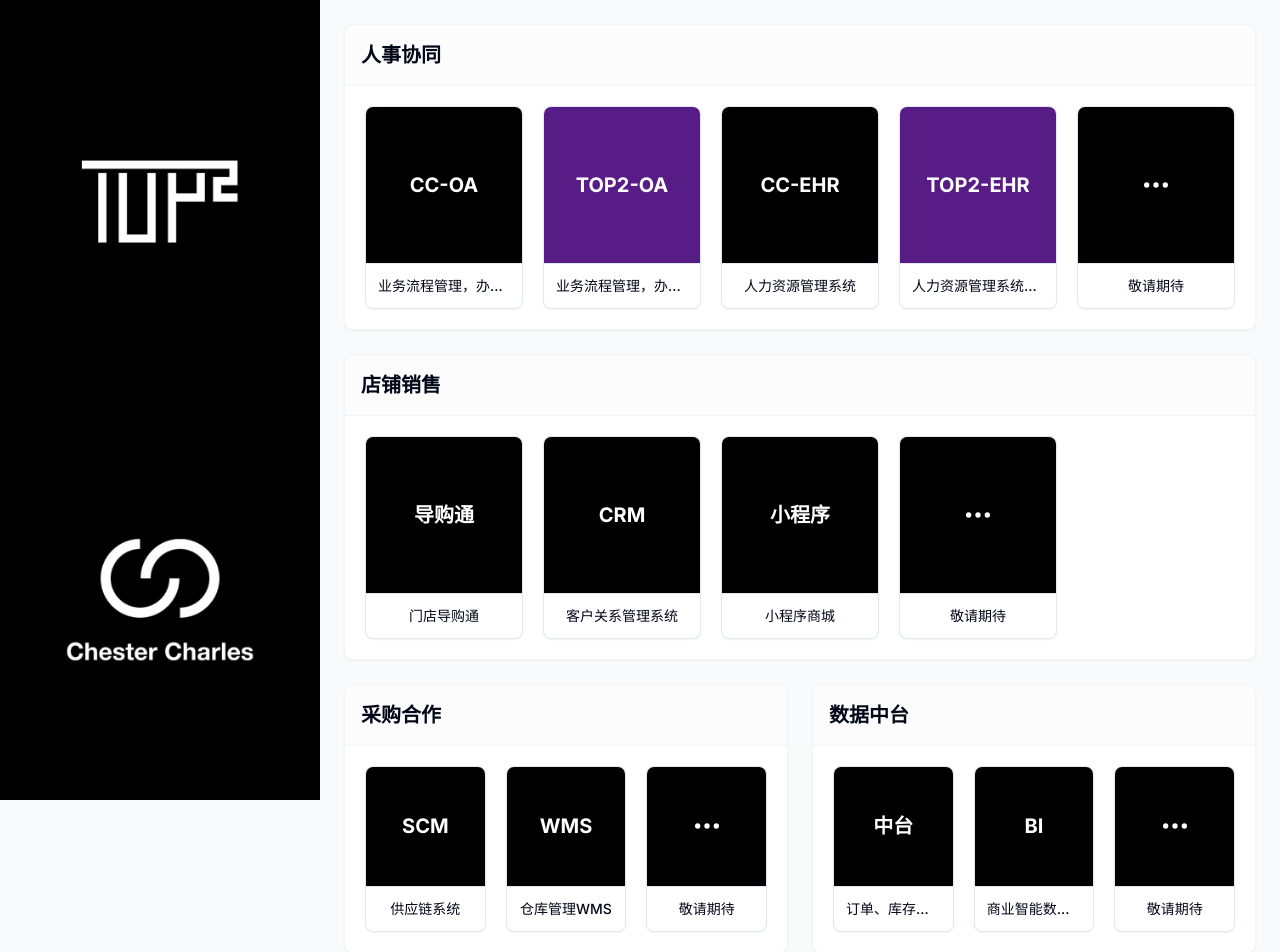
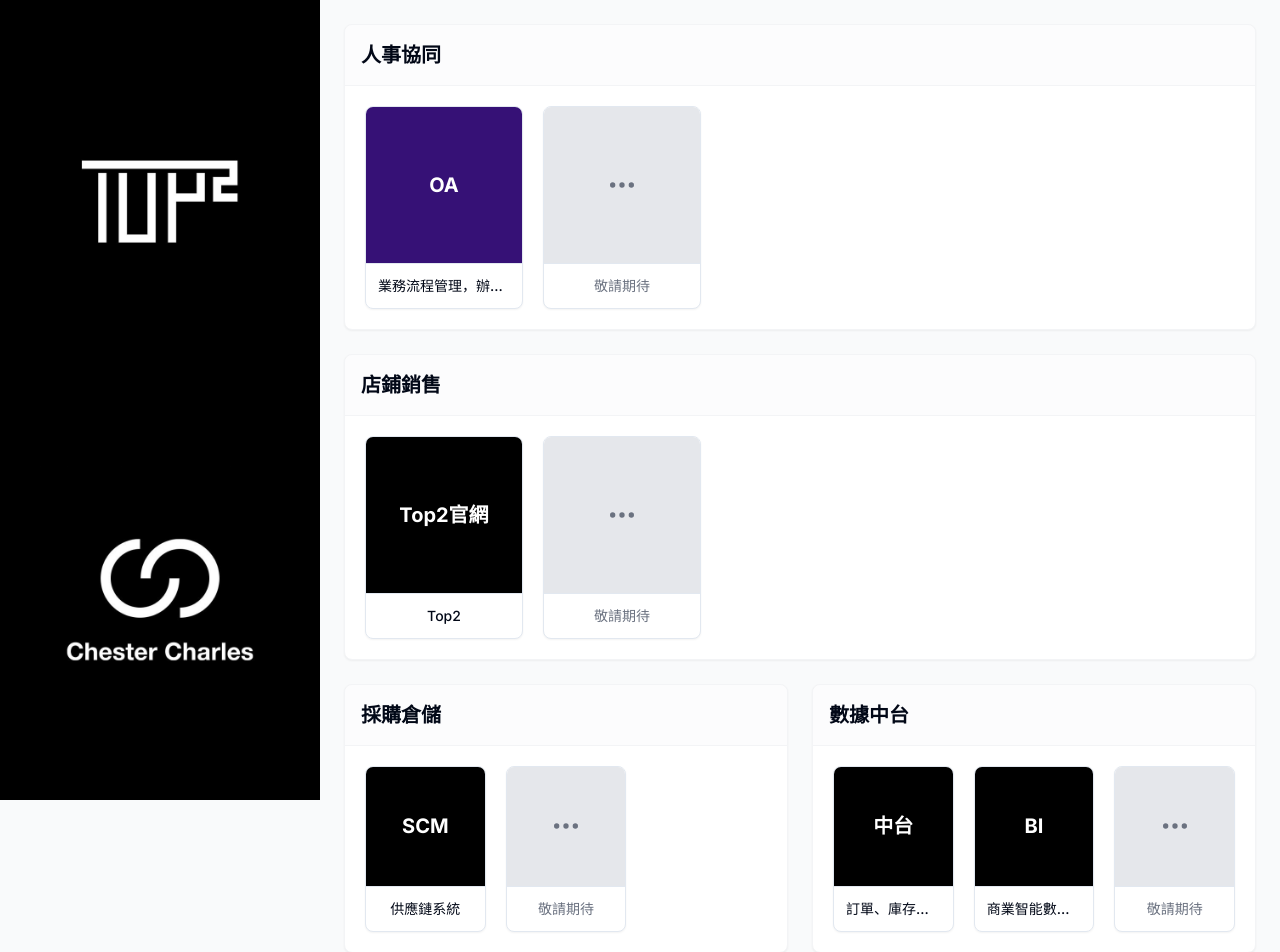
Before and after one commit to vonggiunfa/cc-system-entrance, a Next.js app: page / in a window 1280 px wide. Shown: the top 952 px of the page. Built offline with nearby package versions, Linux system fonts and the light colour scheme.

Commit message:
feat: 更新页面配置，添加敬请期待卡片组件并优化模块卡片链接

```diff
--- a/app/page.tsx
+++ b/app/page.tsx
@@ -1,6 +1,7 @@
 import { Card } from "@/components/ui/card"
 import { MoreHorizontal } from "lucide-react"
 import Image from "next/image"
+import Link from "next/link"
 import type React from "react"
 
 export default function Dashboard() {
@@ -10,11 +11,11 @@ export default function Dashboard() {
       <aside className="w-full md:w-1/4 bg-black text-white md:fixed md:h-screen z-10 h-auto">
         <div className="flex flex-row md:flex-col items-center justify-center p-4 md:p-6 md:h-full">
           <div className="flex-1 flex justify-center items-center md:mb-12 md:w-full max-w-[180px] md:max-w-full">
-            <Image src="/logo-top.jpeg" alt="TOP Logo" width={500} height={500} className="w-full h-auto" />
+            <Image src="/cc-se/logo-top.jpeg" alt="TOP Logo" width={500} height={500} className="w-full h-auto" />
           </div>
           <div className="flex-1 flex justify-center items-center md:w-full max-w-[180px] md:max-w-full">
             <Image
-              src="/logo-chester.jpeg"
+              src="/cc-se/logo-chester.jpeg"
               alt="Chester Charles Logo"
               width={500}
               height={500}
@@ -30,19 +31,15 @@ export default function Dashboard() {
         <div className="grid gap-6 max-w-6xl mx-auto">
           {/* HR Section */}
           <section className="bg-white rounded-lg overflow-hidden shadow-sm border border-gray-100 hover:shadow transition-shadow">
-            <h2 className="text-xl font-bold p-4 border-b border-gray-100 bg-gray-50/50">人事协同</h2>
+            <h2 className="text-xl font-bold p-4 border-b border-gray-100 bg-gray-50/50">人事協同</h2>
             <div className="p-5">
               <div className="grid grid-cols-2 sm:grid-cols-3 md:grid-cols-4 lg:grid-cols-5 gap-5">
-                <ModuleCard title="CC-OA" description="业务流程管理，办公协同" bgColor="bg-black" />
-                <ModuleCard title="TOP2-OA" description="业务流程管理，办公协同" bgColor="bg-purple-900" />
-                <ModuleCard title="CC-EHR" description="人力资源管理系统" bgColor="bg-black" />
-                <ModuleCard title="TOP2-EHR" description="人力资源管理系统、企业员工管理平台" bgColor="bg-purple-900" />
-                <ModuleCard
-                  title="..."
-                  description="敬请期待"
-                  bgColor="bg-black"
-                  icon={<MoreHorizontal className="w-8 h-8" />}
-                />
+                <ModuleCard title="OA" description="業務流程管理，辦公協同" bgColor="bg-[#361176]" url="https://oa.top-2.com:1443/" />
+                {/* <ModuleCard title="CC-OA" description="業務流程管理，辦公協同" bgColor="bg-black" url="/cc-oa" />
+                <ModuleCard title="TOP2-OA" description="業務流程管理，辦公協同" bgColor="bg-purple-900" url="/top2-oa" />
+                <ModuleCard title="CC-EHR" description="人力資源管理系統" bgColor="bg-black" url="/cc-ehr" />
+                <ModuleCard title="TOP2-EHR" description="人力資源管理系統、企業員工管理平台" bgColor="bg-purple-900" url="/top2-ehr" /> */}
+                <ComingSoonCard description="敬請期待" />
                 {/* <AddModuleCard /> */}
               </div>
             </div>
@@ -50,18 +47,13 @@ export default function Dashboard() {
 
           {/* Store Sales Section */}
           <section className="bg-white rounded-lg overflow-hidden shadow-sm border border-gray-100 hover:shadow transition-shadow">
-            <h2 className="text-xl font-bold p-4 border-b border-gray-100 bg-gray-50/50">店铺销售</h2>
+            <h2 className="text-xl font-bold p-4 border-b border-gray-100 bg-gray-50/50">店鋪銷售</h2>
             <div className="p-5">
               <div className="grid grid-cols-2 sm:grid-cols-3 md:grid-cols-4 lg:grid-cols-5 gap-5">
-                <ModuleCard title="导购通" description="门店导购通" bgColor="bg-black" />
-                <ModuleCard title="CRM" description="客户关系管理系统" bgColor="bg-black" />
-                <ModuleCard title="小程序" description="小程序商城" bgColor="bg-black" />
-                <ModuleCard
-                  title="..."
-                  description="敬请期待"
-                  bgColor="bg-black"
-                  icon={<MoreHorizontal className="w-8 h-8" />}
-                />
+                <ModuleCard title="Top2官網" description="Top2" bgColor="bg-black" url="https://www.top-2.com/" />
+                {/* <ModuleCard title="CRM" description="客戶關係管理系統" bgColor="bg-black" url="/crm" />
+                <ModuleCard title="小程序" description="小程序商城" bgColor="bg-black" url="/mini-program" /> */}
+                <ComingSoonCard description="敬請期待" />
                 {/* <AddModuleCard /> */}
               </div>
             </div>
@@ -71,34 +63,24 @@ export default function Dashboard() {
           <div className="grid md:grid-cols-2 gap-6">
             {/* Procurement Section */}
             <section className="bg-white rounded-lg overflow-hidden shadow-sm border border-gray-100 hover:shadow transition-shadow">
-              <h2 className="text-xl font-bold p-4 border-b border-gray-100 bg-gray-50/50">采购合作</h2>
+              <h2 className="text-xl font-bold p-4 border-b border-gray-100 bg-gray-50/50">採購倉儲</h2>
               <div className="p-5">
                 <div className="grid grid-cols-2 sm:grid-cols-3 gap-5">
-                  <ModuleCard title="SCM" description="供应链系统" bgColor="bg-black" />
-                  <ModuleCard title="WMS" description="仓库管理WMS" bgColor="bg-black" />
-                  <ModuleCard
-                    title="..."
-                    description="敬请期待"
-                    bgColor="bg-black"
-                    icon={<MoreHorizontal className="w-8 h-8" />}
-                  />
+                  <ModuleCard title="SCM" description="供應鏈系統" bgColor="bg-black" url="http://120.55.44.246:18001/Login" />
+                  {/* <ModuleCard title="WMS" description="倉庫管理WMS" bgColor="bg-black" url="/wms" /> */}
+                  <ComingSoonCard description="敬請期待" />
                 </div>
               </div>
             </section>
 
             {/* Data Platform Section */}
             <section className="bg-white rounded-lg overflow-hidden shadow-sm border border-gray-100 hover:shadow transition-shadow">
-              <h2 className="text-xl font-bold p-4 border-b border-gray-100 bg-gray-50/50">数据中台</h2>
+              <h2 className="text-xl font-bold p-4 border-b border-gray-100 bg-gray-50/50">數據中台</h2>
               <div className="p-5">
                 <div className="grid grid-cols-2 sm:grid-cols-3 gap-5">
-                  <ModuleCard title="中台" description="订单、库存、商品" bgColor="bg-black" />
-                  <ModuleCard title="BI" description="商业智能数据报表" bgColor="bg-black" />
-                  <ModuleCard
-                    title="..."
-                    description="敬请期待"
-                    bgColor="bg-black"
-                    icon={<MoreHorizontal className="w-8 h-8" />}
-                  />
+                  <ModuleCard title="中台" description="訂單、庫存、商品" bgColor="bg-black" url="https://oms.top-2.com/" />
+                  <ModuleCard title="BI" description="商業智能數據報表" bgColor="bg-black" url="https://bi.top-2.com/webroot/decision/login?origin=cd97e378-7adb-4570-8b92-814d622ea095#/" />
+                  <ComingSoonCard description="敬請期待" />
                 </div>
               </div>
             </section>
@@ -114,11 +96,12 @@ interface ModuleCardProps {
   description: string
   bgColor: string
   icon?: React.ReactNode
+  url?: string
 }
 
-function ModuleCard({ title, description, bgColor, icon }: ModuleCardProps) {
-  return (
-    <Card className="flex flex-col items-center transition-all hover:shadow-md hover:translate-y-[-2px] cursor-pointer overflow-hidden group">
+function ModuleCard({ title, description, bgColor, icon, url }: ModuleCardProps) {
+  const cardContent = (
+    <>
       <div
         className={`${bgColor} text-white w-full aspect-square flex items-center justify-center text-xl font-bold relative`}
       >
@@ -127,6 +110,32 @@ function ModuleCard({ title, description, bgColor, icon }: ModuleCardProps) {
       </div>
       <div className="p-3 text-center w-full border-t">
         <p className="text-sm font-medium truncate">{description}</p>
+      </div>
+    </>
+  )
+
+  return url ? (
+    <Link href={url} className="block w-full">
+      <Card className="flex flex-col items-center transition-all hover:shadow-md hover:translate-y-[-2px] cursor-pointer overflow-hidden group">
+        {cardContent}
+      </Card>
+    </Link>
+  ) : (
+    <Card className="flex flex-col items-center transition-all hover:shadow-md hover:translate-y-[-2px] cursor-pointer overflow-hidden group">
+      {cardContent}
+    </Card>
+  )
+}
+
+// 新增敬請期待卡片组件，使用浅灰色系列
+function ComingSoonCard({ description }: { description: string }) {
+  return (
+    <Card className="flex flex-col items-center overflow-hidden">
+      <div className="bg-gray-200 text-gray-500 w-full aspect-square flex items-center justify-center text-xl font-bold relative">
+        <MoreHorizontal className="w-8 h-8" />
+      </div>
+      <div className="p-3 text-center w-full border-t">
+        <p className="text-sm font-medium text-gray-500 truncate">{description}</p>
       </div>
     </Card>
   )
@@ -139,7 +148,7 @@ function ModuleCard({ title, description, bgColor, icon }: ModuleCardProps) {
 //         <Plus className="w-10 h-10 text-gray-400 group-hover:text-gray-600 transition-colors" />
 //       </div>
 //       <div className="p-3 text-center w-full border-t">
-//         <p className="text-sm text-gray-500 truncate">添加模块</p>
+//         <p className="text-sm text-gray-500 truncate">添加模塊</p>
 //       </div>
 //     </Card>
 //   )
--- a/next.config.mjs
+++ b/next.config.mjs
@@ -11,6 +11,7 @@ const nextConfig = {
   },
   basePath: '/cc-se',
   assetPrefix: '/cc-se',
+  devIndicators: false,
 }
 
 export default nextConfig
```
